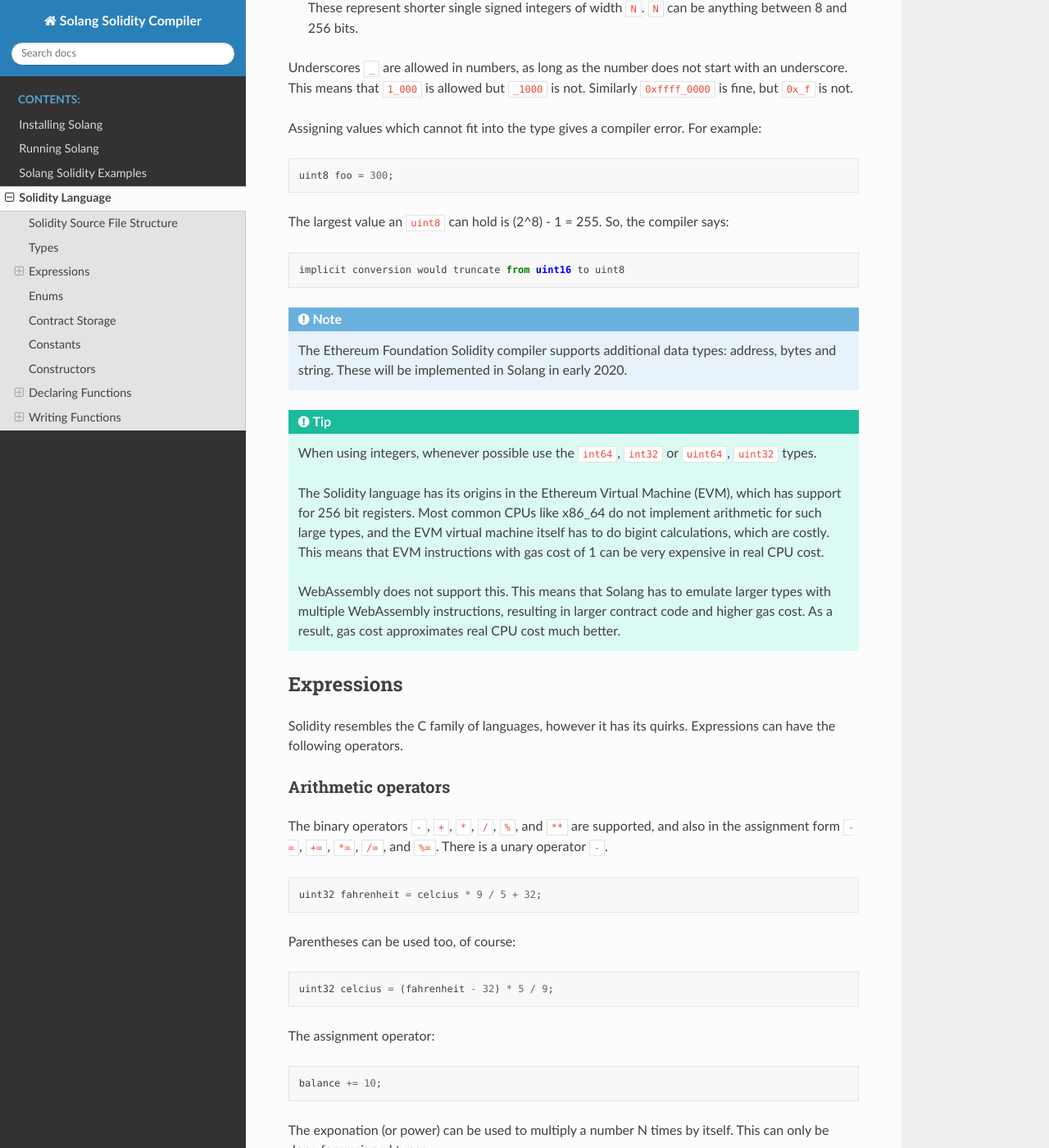
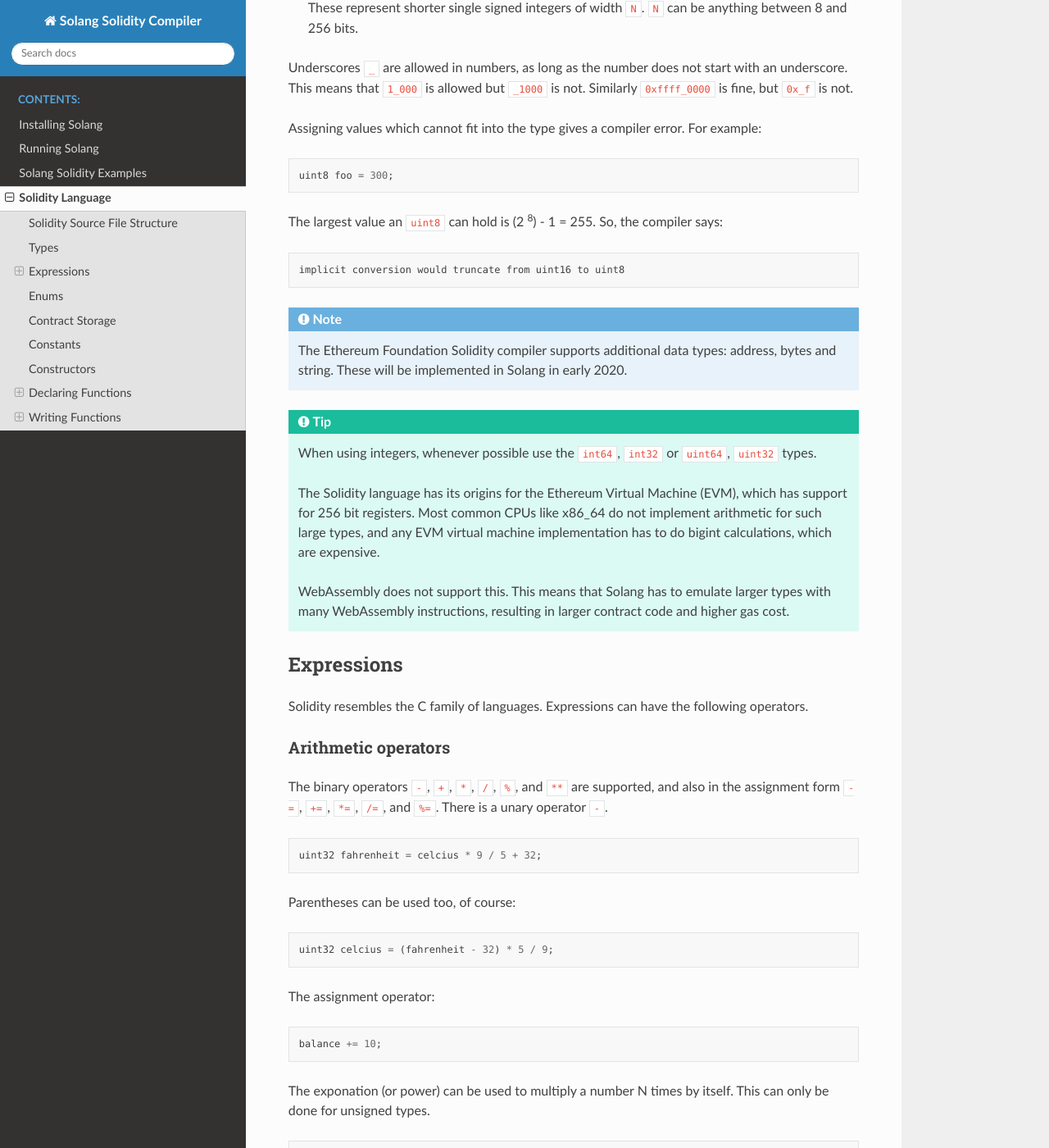
Before and after one commit to hyperledger-solang/solang, a Sphinx documentation site: the page built from docs/language.rst, in a window 1280 px wide and 1400 px high, scrolled down 1729 px. Shown: the whole window at 82% size. Built offline with Sphinx 7.4.7 and the Read the Docs theme 2.0.0, drawn with Linux system fonts in a browser that asks for light colours; some of the changed text lies outside the part shown.

Commit message:
Improve wording
Signed-off-by: Sean <sean@mess.org>

```diff
--- a/docs/language.rst
+++ b/docs/language.rst
@@ -87,7 +87,9 @@ Assigning values which cannot fit into the type gives a compiler error. For exam
 
     uint8 foo = 300;
 
-The largest value an ``uint8`` can hold is (2^8) - 1 = 255. So, the compiler says::
+The largest value an ``uint8`` can hold is (2 :superscript:`8`) - 1 = 255. So, the compiler says:
+
+.. code-block:: none
 
     implicit conversion would truncate from uint16 to uint8
 
@@ -101,21 +103,18 @@ The largest value an ``uint8`` can hold is (2^8) - 1 = 255. So, the compiler say
   When using integers, whenever possible use the ``int64``, ``int32`` or ``uint64``,
   ``uint32`` types.
 
-  The Solidity language has its origins in the Ethereum Virtual Machine (EVM), which has
+  The Solidity language has its origins for the Ethereum Virtual Machine (EVM), which has
   support for 256 bit registers. Most common CPUs like x86_64 do not implement arithmetic
-  for such large types, and the EVM virtual machine itself has to do bigint calculations, which
-  are costly. This means that EVM instructions with gas cost of 1 can be very expensive in
-  real CPU cost.
+  for such large types, and any EVM virtual machine implementation has to do bigint
+  calculations, which are expensive.
 
   WebAssembly does not support this. This means that Solang has to emulate larger types with
-  multiple WebAssembly instructions, resulting in larger contract code and higher gas cost.
-  As a result, gas cost approximates real CPU cost much better.
+  many WebAssembly instructions, resulting in larger contract code and higher gas cost.
 
 Expressions
 -----------
 
-Solidity resembles the C family of languages, however it has its quirks. Expressions
-can have the following operators.
+Solidity resembles the C family of languages. Expressions can have the following operators.
 
 Arithmetic operators
 ____________________
--- a/docs/running.rst
+++ b/docs/running.rst
@@ -134,7 +134,7 @@ Write this to flipper.sol and run:
   solang flipper.sol
 
 Now you should have ``flipper.wasm`` and ``flipper.json``. This can be used
-directly in the `Polkadot UI <https://substrate.dev/substrate-contracts-workshop/#/0/deploying-your-contract?id=putting-your-code-on-the-blockchain>`_, as if the contract was written in Ink!.
+directly in the `Polkadot UI <https://substrate.dev/substrate-contracts-workshop/#/0/deploying-your-contract?id=putting-your-code-on-the-blockchain>`_, as if the contract was written in ink!.
 
 Using Solang with Hyperledger Burrow
 ------------------------------------
```
Also changed, not shown: other parts of docs/language.rst (+1 -1 lines), README.md (+1 -1 lines).
